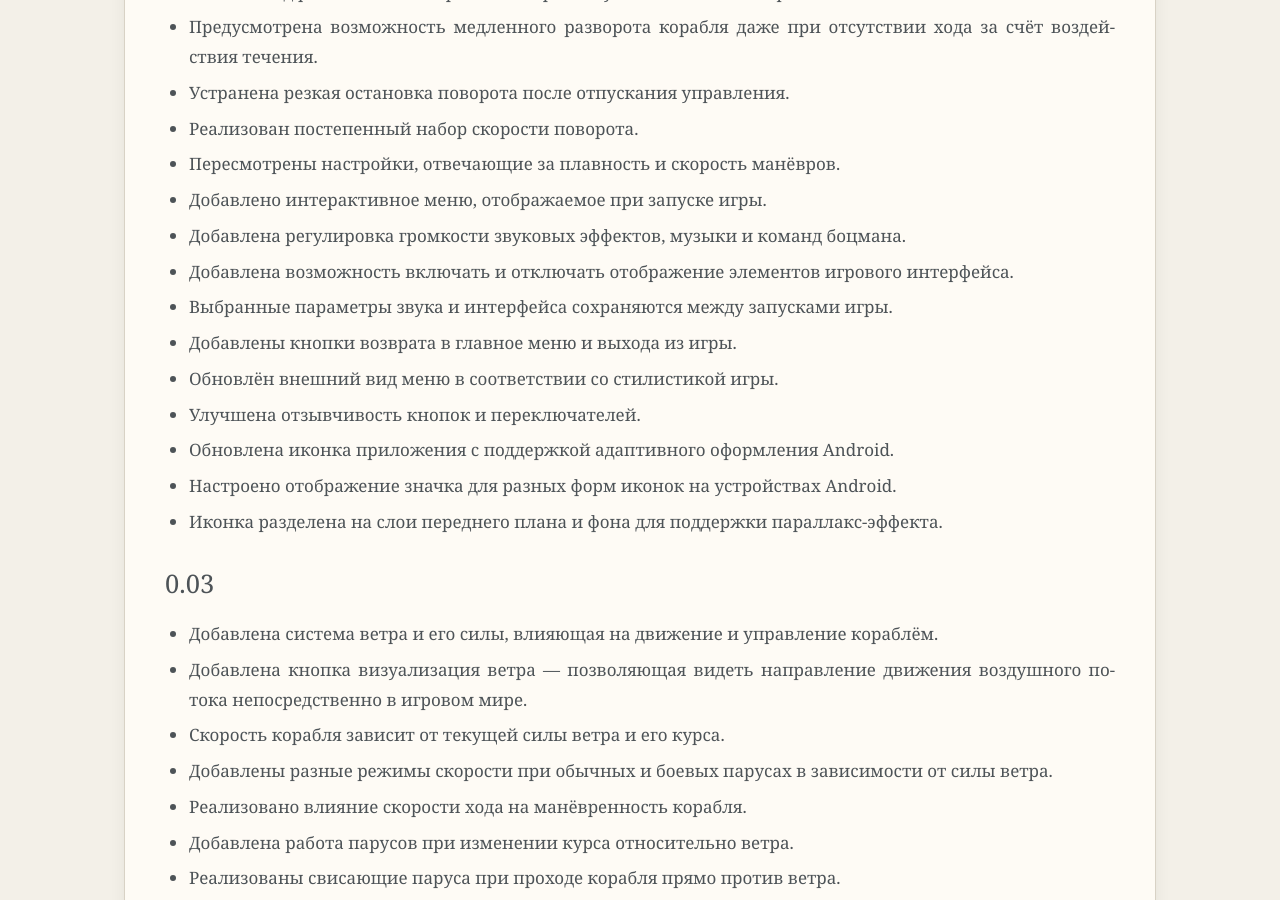
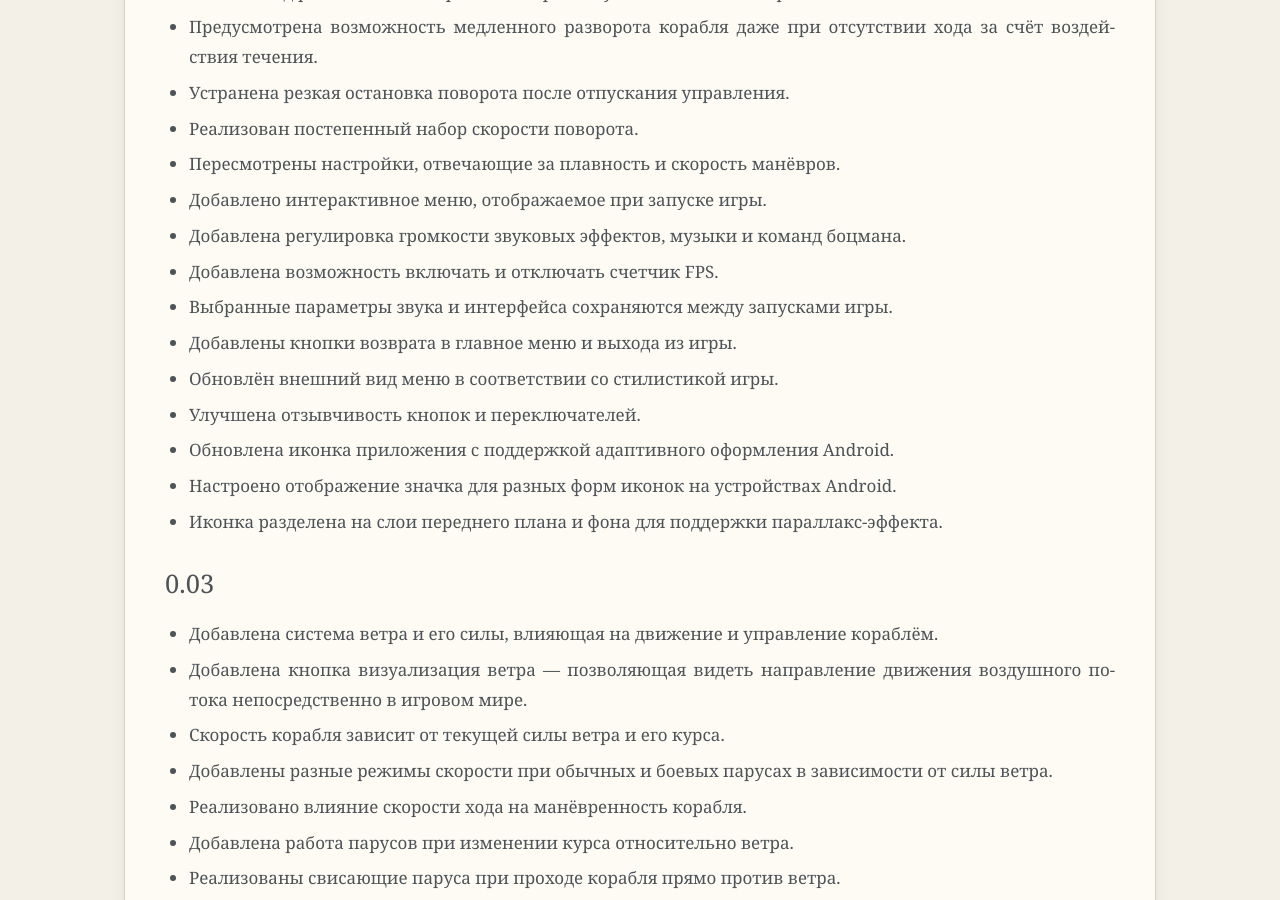
Before and after one commit to tislic/SeaDogsPort, a Jekyll site: the page built from chto-izmenilos.md, in a window 1280 px wide and 900 px high, scrolled down 525 px. Built offline with Jekyll 4.4.1, drawn with Linux system fonts in a browser that asks for light colours.

Commit message:
Add FPS counter toggle to game interface options

```diff
--- a/chto-izmenilos.md
+++ b/chto-izmenilos.md
@@ -13,7 +13,7 @@ permalink: /chto-izmenilos/
 * Пересмотрены настройки, отвечающие за плавность и скорость манёвров.
 * Добавлено интерактивное меню, отображаемое при запуске игры.
 * Добавлена регулировка громкости звуковых эффектов, музыки и команд боцмана.
-* Добавлена возможность включать и отключать отображение элементов игрового интерфейса.
+* Добавлена возможность включать и отключать счетчик FPS.
 * Выбранные параметры звука и интерфейса сохраняются между запусками игры.
 * Добавлены кнопки возврата в главное меню и выхода из игры.
 * Обновлён внешний вид меню в соответствии со стилистикой игры.
```
